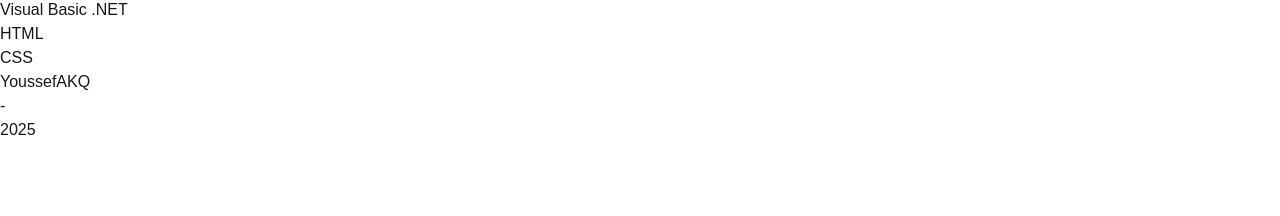
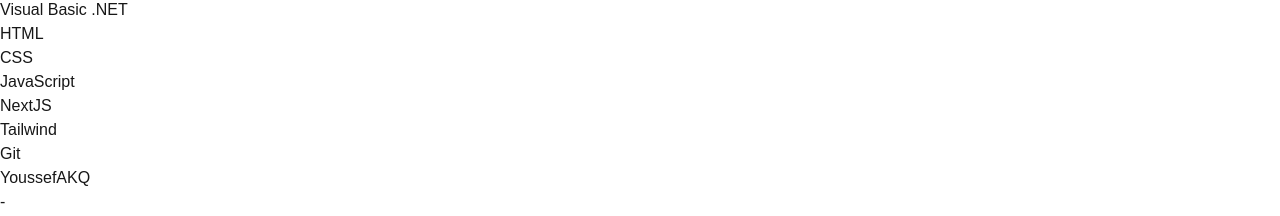
Before and after one commit to YoussefAKQ/YoussefAKQ.github.io, a Next.js app: page / in a window 1280 px wide. Shown: the part 434-650 px from the top of the page. Built offline with nearby package versions, Linux system fonts and the light colour scheme.

Commit message:
Skills actualizadas

```diff
--- a/src/app/page.tsx
+++ b/src/app/page.tsx
@@ -104,7 +104,18 @@
             <div className="text-xs md:text-sm text-sm items-center justify-center relative flex flex-col rounded-md border-[1px] border-neutral-300 px-2 py-2 shadow-sm dark:border-neutral-800 hover:bg-neutral-200 hover:text-neutral-900 dark:hover:bg-neutral-800 dark:hover:text-neutral-50">
               CSS
             </div>
-
+            <div className="text-xs md:text-sm text-sm items-center justify-center relative flex flex-col rounded-md border-[1px] border-neutral-300 px-2 py-2 shadow-sm dark:border-neutral-800 hover:bg-neutral-200 hover:text-neutral-900 dark:hover:bg-neutral-800 dark:hover:text-neutral-50">
+              JavaScript
+            </div>
+            <div className="text-xs md:text-sm text-sm items-center justify-center relative flex flex-col rounded-md border-[1px] border-neutral-300 px-2 py-2 shadow-sm dark:border-neutral-800 hover:bg-neutral-200 hover:text-neutral-900 dark:hover:bg-neutral-800 dark:hover:text-neutral-50">
+              NextJS
+            </div>
+            <div className="text-xs md:text-sm text-sm items-center justify-center relative flex flex-col rounded-md border-[1px] border-neutral-300 px-2 py-2 shadow-sm dark:border-neutral-800 hover:bg-neutral-200 hover:text-neutral-900 dark:hover:bg-neutral-800 dark:hover:text-neutral-50">
+              Tailwind
+            </div>
+            <div className="text-xs md:text-sm text-sm items-center justify-center relative flex flex-col rounded-md border-[1px] border-neutral-300 px-2 py-2 shadow-sm dark:border-neutral-800 hover:bg-neutral-200 hover:text-neutral-900 dark:hover:bg-neutral-800 dark:hover:text-neutral-50">
+              Git
+            </div>
           </div>
         </div>
       </div>
```
